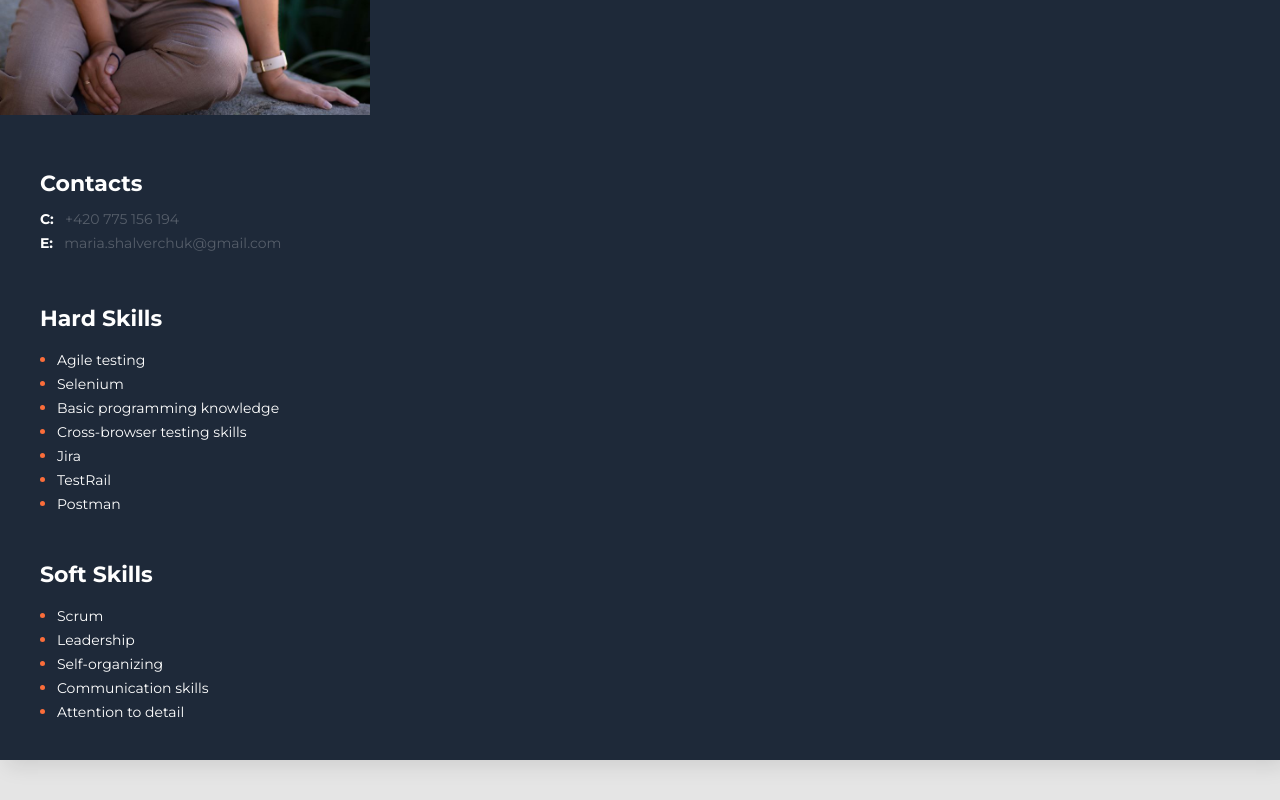
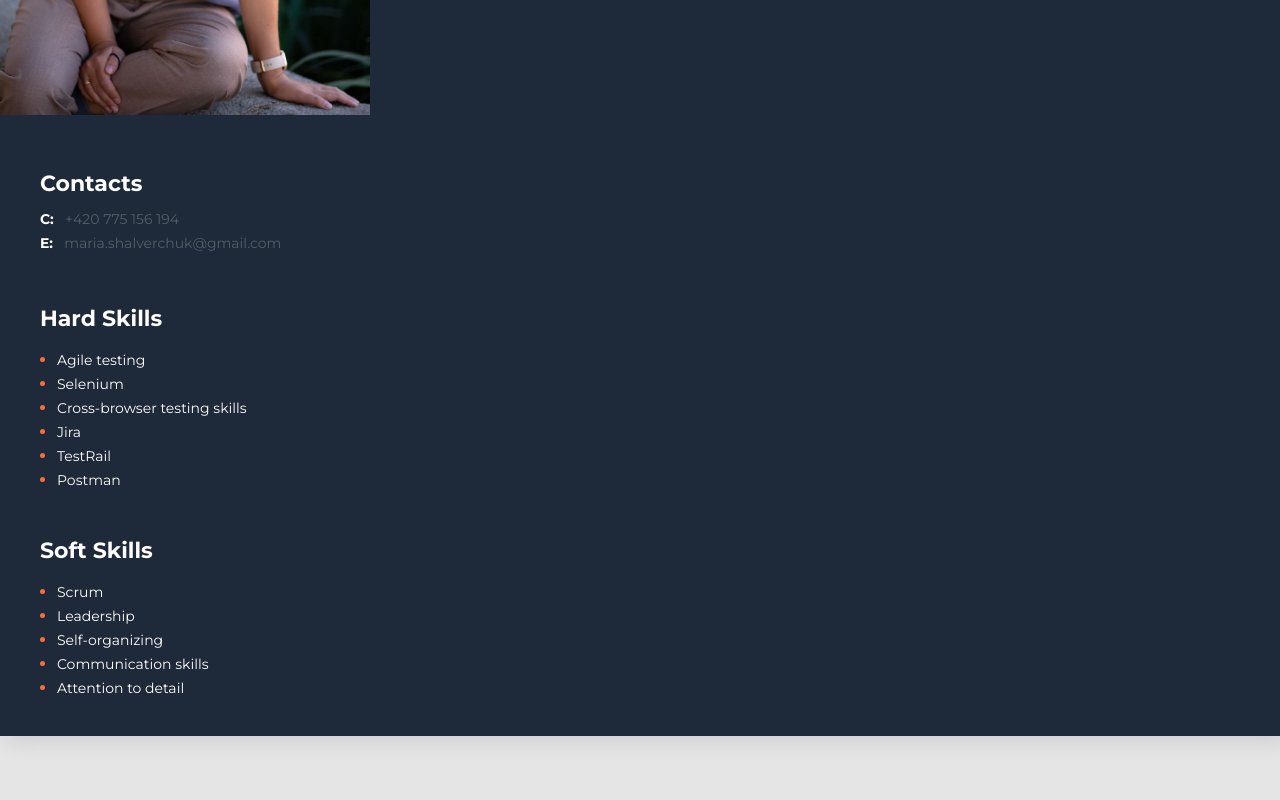
Before and after one commit to Remadays/resume, a plain HTML site: page index.html in a window 1280 px wide. Shown: the part 1662-2462 px from the top of the page. After the commit the page ends 2438 px from the top, so only its background shows below. Drawn offline with Linux system fonts and the light colour scheme.

Commit message:
Update index.html
               <li class="tech-skills-item"><span class="tech-skills-item-text">Basic programming knowledge</span></li>

```diff
--- a/index.html
+++ b/index.html
@@ -112,7 +112,6 @@
                 <ul class="tech-skills-list">
                     <li class="tech-skills-item"><span class="tech-skills-item-text">Agile testing</span> </li>
                     <li class="tech-skills-item"><span class="tech-skills-item-text">Selenium</span></li>
-                    <li class="tech-skills-item"><span class="tech-skills-item-text">Basic programming knowledge</span></li>
                     <li class="tech-skills-item"><span class="tech-skills-item-text">Cross-browser testing skills</span></li>
                     <li class="tech-skills-item"><span class="tech-skills-item-text">Jira</span></li>
                     <li class="tech-skills-item"><span class="tech-skills-item-text">TestRail</span></li>
```
